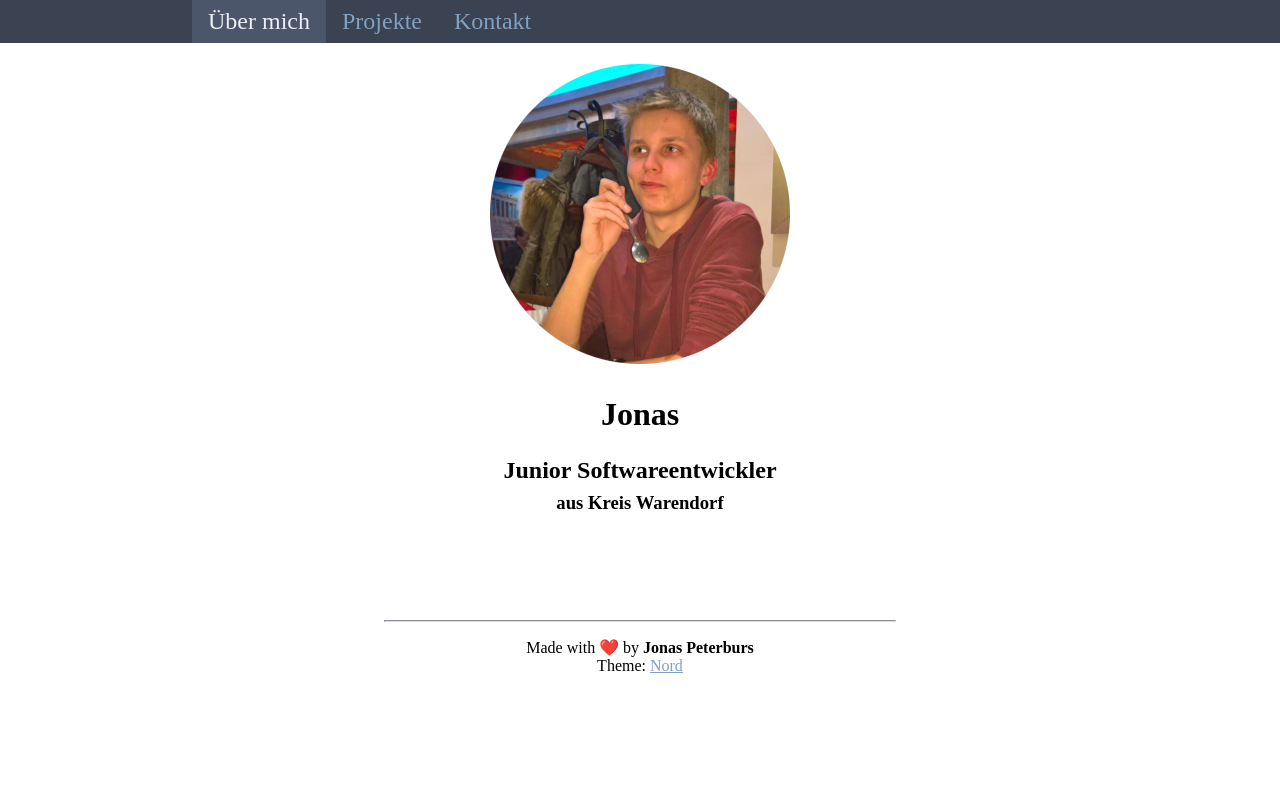
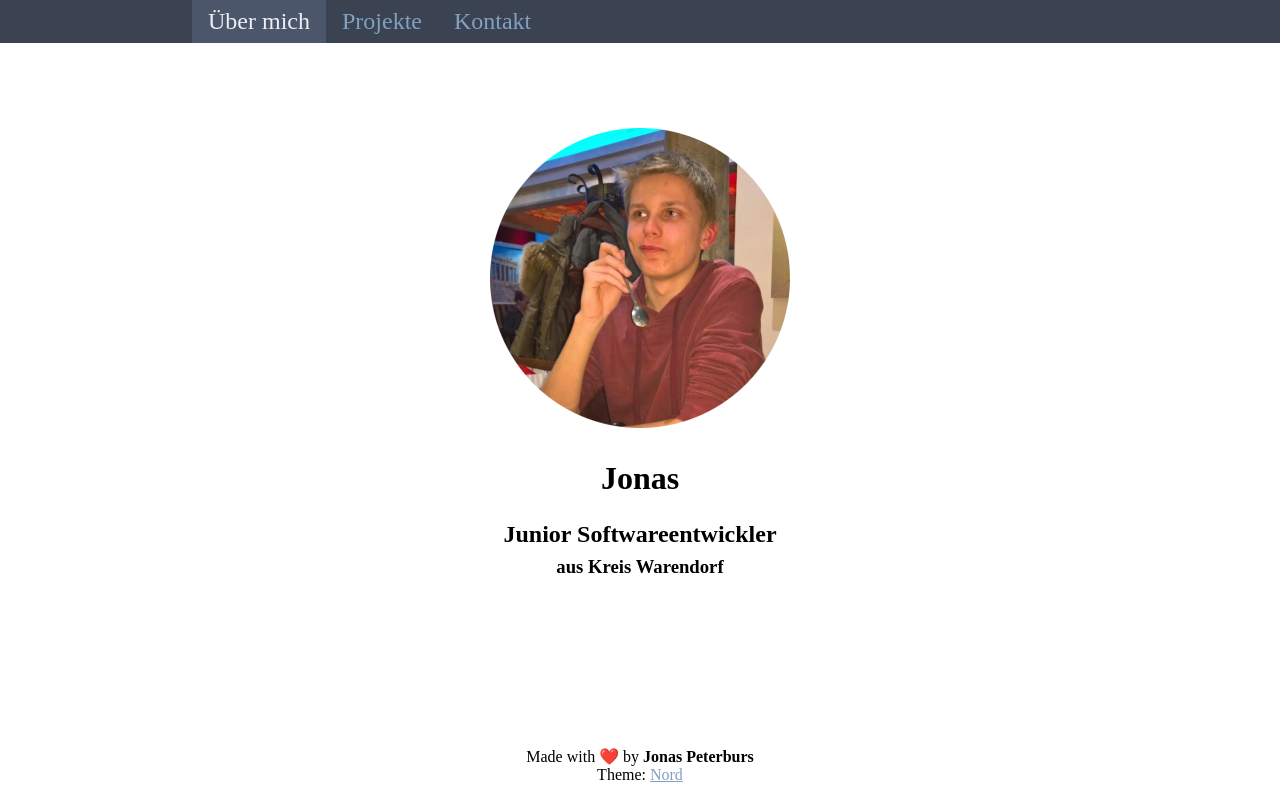
Before and after one commit to jpeterburs/jpeterburs.github.io, a Vue app: page /#/ in a window 1280 px wide. Built offline with nearby package versions, Linux system fonts and the light colour scheme; the HTML template or start-up script is replaced by a standard one.

Commit message:
Use flexbot to align content

```diff
--- a/src/App.vue
+++ b/src/App.vue
@@ -28,13 +28,27 @@ body {
   margin: 0;
 }
 
-#component {
-  margin: 1rem 20%;
+#app {
+  display: flex;
+  flex-direction: column;
+  min-height: 100vh;
+  width: 100%;
 }
 
-@media screen and (max-width: 640px) {
-  #component {
-    margin: 1rem 10%;
-  }
+#component {
+  flex: 1;
+  display: flex;
+  justify-content: center;
+  padding: 0 2rem;
+}
+
+#component div {
+  max-width: 90rem;
+  display: flex;
+  align-items: center;
+  justify-content: center;
+  flex-direction: column;
+  width: 100%;
+  padding: auto 2rem;
 }
 </style>
--- a/src/components/MadeWithLove.vue
+++ b/src/components/MadeWithLove.vue
@@ -1,7 +1,5 @@
 <template>
   <div id="made-with-love">
-    <hr />
-
     <p>
       Made with ❤️  by <b>Jonas Peterburs</b><br />
       Theme: <a href="https://www.nordtheme.com/">Nord</a>
--- a/src/components/SocialMedia.vue
+++ b/src/components/SocialMedia.vue
@@ -49,6 +49,7 @@ export default {
 #social-media {
   margin-top: 3rem;
   text-align: center;
+  flex-direction: row;
 }
 
 .platform {
--- a/src/views/About.vue
+++ b/src/views/About.vue
@@ -1,12 +1,10 @@
 <template>
-  <div>
-    <div id="about-me">
-      <img :src="me" alt="Profilbild" class="avatar" width="300" height="300" />
+  <div id="about-me">
+    <img :src="me" alt="Profilbild" class="avatar" width="300" height="300" />
 
-      <h1 id="name">Jonas</h1>
-      <h2 id="job-description">Junior Softwareentwickler</h2>
-      <h3 id="home-town">aus Kreis Warendorf</h3>
-    </div>
+    <h1 id="name">Jonas</h1>
+    <h2 id="job-description">Junior Softwareentwickler</h2>
+    <h3 id="home-town">aus Kreis Warendorf</h3>
 
     <social-media />
   </div>
@@ -32,8 +30,6 @@ export default {
 <style scoped>
 #about-me {
   display: flex;
-  align-items: center;
-  justify-content: center;
   flex-direction: column;
 }
 
--- a/src/views/Projects.vue
+++ b/src/views/Projects.vue
@@ -1,18 +1,8 @@
 <template>
-  <div>
+  <div id="projects">
     <h1>Projekte</h1>
 
-    <p>
-      Einige meiner Arbeiten aus der Freizeit.
-    </p>
-
-    <br />
-
     <div v-for="project in projects" :key="project.static_id" class="preview">
-      <div class="media">
-        <img :src="project.media" :alt="project.name" />
-      </div>
-      <div class="content">
       <h2 class="title">
         <a :href="project.link">{{ project.name }}</a>
       </h2>
@@ -21,10 +11,9 @@
         {{ project.desc }}
       </p>
 
-        <ul>
-          <li v-for="contribution in project.contributions" :key="contribution" class="contribution">{{ contribution }}</li>
+      <ul class="contributions">
+        <li v-for="contribution in project.contributions" :key="contribution">{{ contribution }}</li>
       </ul>
-      </div>
     </div>
   </div>
 </template>
@@ -44,10 +33,8 @@ export default {
 </script>
 
 <style scoped>
-.media img {
-  width: 100%;
-  background-color: #d8dee9;
-  border-radius: 0.5rem;
+#projects, .preview {
+  align-items: initial !important;
 }
 
 .title a {
@@ -56,38 +43,15 @@ export default {
 }
 
 .preview {
-  display: flex;
-  align-items: center;
-  justify-content: center;
   margin-bottom: 1.5rem;
 }
 
-.media {
-  flex-basis: 30%;
+.contributions {
+  padding-left: 0;
 }
 
-.content {
-  margin-left: 1.5rem;
-  flex-basis: 70%;
-}
-
-.contribution {
+.contributions li {
   color: #d8dee9;
   list-style-position: inside;
 }
-
-@media screen and (max-width: 1000px) {
-  .preview {
-    flex-direction: column;
-    align-items: flex-start;
-  }
-
-  .media img {
-    width: 100%;
-  }
-
-  .content {
-    margin: 0;
-  }
-}
 </style>
```
Lines whose indentation alone changed are shown as unchanged.
